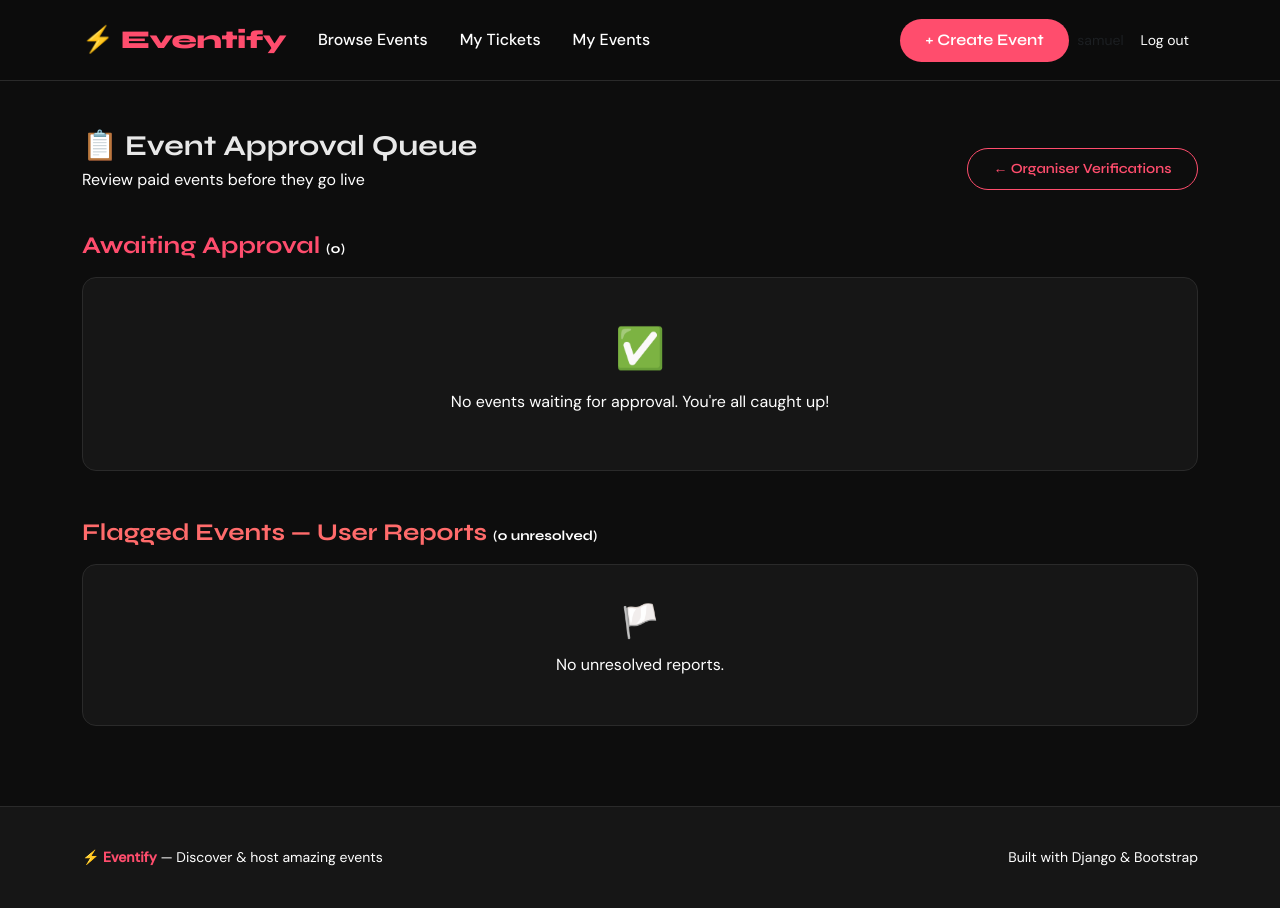
After one commit to samuel212-eng/Eventify, a Django app: page /admin-panel/events/ in a window 1280 px wide. The commit adds this page. Run offline with Django 4.2, Linux system fonts and the light colour scheme; a user stored in the database is signed in; data comes from the database, SQL or seed files in the repository; both versions use the stored data as it was after the commit; data that the repository does not hold is empty.

Commit message:
added 2 templates,changed verification

```diff
--- /dev/null
+++ b/events/templates/events/admin_event_queue.html
@@ -0,0 +1,185 @@
+{% extends "base.html" %}
+{% block title %}Event Approval Queue — Admin{% endblock %}
+
+{% block content %}
+<div class="container my-5">
+
+  <div class="d-flex justify-content-between align-items-center mb-4 flex-wrap gap-3">
+    <div>
+      <h1 style="font-size:1.8rem; margin-bottom:.25rem;">📋 Event Approval Queue</h1>
+      <p style="color:var(--muted);">Review paid events before they go live</p>
+    </div>
+    <a href="{% url 'admin_verification_queue' %}" class="btn btn-outline-brand btn-sm">
+      ← Organiser Verifications
+    </a>
+  </div>
+
+  <!-- ── PENDING EVENTS ── -->
+  <h4 style="margin-bottom:1rem; color:var(--brand);">
+    Awaiting Approval
+    <span style="font-size:.85rem; color:var(--muted);">({{ pending_events|length }})</span>
+  </h4>
+
+  {% if pending_events %}
+    <div class="row g-3 mb-5">
+      {% for approval in pending_events %}
+        <div class="col-12">
+          <div style="
+            background:var(--card-bg); border:1px solid rgba(255,190,11,.3);
+            border-radius:var(--radius); padding:1.5rem;
+            display:flex; align-items:center; gap:1.5rem; flex-wrap:wrap;
+          ">
+            <!-- Event image or placeholder -->
+            {% if approval.event.image %}
+              <img src="{{ approval.event.image.url }}"
+                   style="width:90px; height:60px; object-fit:cover; border-radius:8px; flex-shrink:0;">
+            {% else %}
+              <div style="width:90px; height:60px; border-radius:8px; background:var(--surface);
+                          display:flex; align-items:center; justify-content:center;
+                          color:var(--muted); font-size:1.5rem; flex-shrink:0;">
+                🎪
+              </div>
+            {% endif %}
+
+            <!-- Event info -->
+            <div style="flex:1; min-width:200px;">
+              <div style="font-family:'Syne',sans-serif; font-weight:700; font-size:1.05rem; margin-bottom:.25rem;">
+                {{ approval.event.title }}
+              </div>
+              <div style="color:var(--muted); font-size:.85rem; line-height:1.8;">
+                <span class="me-3">
+                  <i class="bi bi-person me-1" style="color:var(--brand);"></i>
+                  {{ approval.event.organizer.username }}
+                </span>
+                <span class="me-3">
+                  <i class="bi bi-calendar3 me-1" style="color:var(--brand);"></i>
+                  {{ approval.event.date|date:"M d, Y" }}
+                </span>
+                <span class="me-3">
+                  <i class="bi bi-geo-alt me-1" style="color:var(--brand);"></i>
+                  {{ approval.event.location }}
+                </span>
+                <span>
+                  <i class="bi bi-tag me-1" style="color:var(--brand);"></i>
+                  KES {{ approval.event.price }}
+                </span>
+              </div>
+            </div>
+
+            <!-- Submitted date -->
+            <div style="text-align:center; flex-shrink:0;">
+              <div style="color:var(--muted); font-size:.75rem;">Submitted</div>
+              <div style="font-size:.875rem;">{{ approval.submitted_at|date:"M d, Y" }}</div>
+            </div>
+
+            <!-- Status badge -->
+            <span style="
+              background:rgba(255,190,11,.15); color:#FFBE0B;
+              font-size:.72rem; font-weight:600; padding:.3rem .8rem;
+              border-radius:50px; flex-shrink:0;
+            ">⏳ Pending</span>
+
+            <!-- Actions -->
+            <div class="d-flex gap-2 flex-shrink-0">
+              <a href="{% url 'event_detail' approval.event.pk %}" target="_blank"
+                 class="btn btn-outline-brand btn-sm">
+                Preview
+              </a>
+              <a href="{% url 'admin_review_event' approval.pk %}" class="btn btn-brand btn-sm">
+                Review
+              </a>
+            </div>
+          </div>
+        </div>
+      {% endfor %}
+    </div>
+  {% else %}
+    <div style="
+      background:var(--card-bg); border:1px solid var(--border);
+      border-radius:var(--radius); padding:2.5rem; text-align:center;
+      margin-bottom:3rem; color:var(--muted);
+    ">
+      <div style="font-size:2.5rem; margin-bottom:.75rem;">✅</div>
+      <p>No events waiting for approval. You're all caught up!</p>
+    </div>
+  {% endif %}
+
+  <!-- ── REPORTS ── -->
+  <h4 style="margin-bottom:1rem; color:#FF6B6B;">
+    Flagged Events — User Reports
+    <span style="font-size:.85rem; color:var(--muted);">({{ reports|length }} unresolved)</span>
+  </h4>
+
+  {% if reports %}
+    <div class="row g-3">
+      {% for report in reports %}
+        <div class="col-md-6">
+          <div style="
+            background:var(--card-bg); border:1px solid rgba(255,77,109,.25);
+            border-radius:var(--radius); padding:1.25rem;
+          ">
+            <div class="d-flex justify-content-between align-items-start mb-2">
+              <div style="font-weight:600; font-size:.95rem;">
+                <a href="{% url 'event_detail' report.event.pk %}" style="color:var(--text);">
+                  {{ report.event.title }}
+                </a>
+              </div>
+              <span style="
+                background:rgba(255,77,109,.12); color:var(--brand);
+                font-size:.72rem; font-weight:600; padding:.2rem .65rem;
+                border-radius:50px; white-space:nowrap; margin-left:.5rem;
+              ">{{ report.get_reason_display }}</span>
+            </div>
+
+            <div style="color:var(--muted); font-size:.8rem; margin-bottom:.75rem; line-height:1.7;">
+              <div>
+                <i class="bi bi-flag me-1" style="color:var(--brand);"></i>
+                Reported by <strong style="color:var(--text);">{{ report.reported_by.username }}</strong>
+              </div>
+              <div>
+                <i class="bi bi-clock me-1" style="color:var(--brand);"></i>
+                {{ report.created_at|date:"M d, Y · g:i A" }}
+              </div>
+              {% if report.details %}
+                <div style="
+                  margin-top:.5rem; background:var(--surface);
+                  border-radius:8px; padding:.6rem .75rem;
+                  color:var(--text); font-size:.8rem; line-height:1.5;
+                ">
+                  "{{ report.details|truncatechars:120 }}"
+                </div>
+              {% endif %}
+            </div>
+
+            <div class="d-flex gap-2">
+              <a href="{% url 'event_detail' report.event.pk %}" target="_blank"
+                 class="btn btn-outline-brand btn-sm">
+                View Event
+              </a>
+              <!-- Mark resolved form -->
+              <form method="POST" action="{% url 'resolve_report' report.pk %}" class="d-inline">
+                {% csrf_token %}
+                <button type="submit" class="btn btn-sm"
+                  style="background:rgba(25,200,120,.12); color:#19C878;
+                         border:1px solid rgba(25,200,120,.3); border-radius:50px;
+                         padding:.3rem 1rem; font-size:.8rem; font-weight:600;">
+                  Mark Resolved
+                </button>
+              </form>
+            </div>
+          </div>
+        </div>
+      {% endfor %}
+    </div>
+  {% else %}
+    <div style="
+      background:var(--card-bg); border:1px solid var(--border);
+      border-radius:var(--radius); padding:2rem; text-align:center; color:var(--muted);
+    ">
+      <div style="font-size:2rem; margin-bottom:.5rem;">🏳️</div>
+      <p>No unresolved reports.</p>
+    </div>
+  {% endif %}
+
+</div>
+{% endblock %}
--- a/events/templates/events/apply_verification.html
+++ b/events/templates/events/apply_verification.html
@@ -21,7 +21,7 @@
   ">
     <h5 style="margin-bottom:1rem; font-family:'Syne',sans-serif;">Verified organisers get:</h5>
     <div class="row g-2">
-      {% for benefit in "A verified ✓ badge on all your events,Ability to create paid events,Higher search ranking,Faster support response,Attendee trust & more ticket sales"|split:"," %}
+      {% for benefit in benefits %}
         <div class="col-md-6" style="color:var(--muted); font-size:.9rem;">
           <i class="bi bi-check-circle-fill me-2" style="color:#19C878;"></i>{{ benefit }}
         </div>
--- a/events/verification_views.py
+++ b/events/verification_views.py
@@ -60,7 +60,16 @@ def apply_for_verification(request):
     else:
         form = OrganizerVerificationForm(instance=profile)
 
-    return render(request, 'events/apply_verification.html', {'form': form})
+    return render(request, 'events/apply_verification.html', {
+        'form': form,
+        'benefits': [
+            'A verified ✓ badge on all your events',
+            'Ability to create paid events',
+            'Higher search ranking',
+            'Faster support response',
+            'Attendee trust & more ticket sales',
+        ]
+    })
 
 
 @login_required
--- a/templates/base.html
+++ b/templates/base.html
@@ -15,9 +15,8 @@
   <link href="https://fonts.googleapis.com/css2?family=Syne:wght@400;600;700;800&family=DM+Sans:wght@300;400;500&display=swap" rel="stylesheet">
 
   <style>
-    /* =========================================
-       DESIGN SYSTEM — all colours & fonts live here
-       ========================================= */
+
+    /* DESIGN SYSTEM — all colours & fonts live here*/
     :root {
       --brand:      #FF4D6D;     /* hot pink — our main accent */
       --brand-dark: #C9184A;
@@ -26,7 +25,7 @@
       --surface:    #1E1E1E;
       --border:     #2A2A2A;
       --text:       #E8E8E8;
-      --muted:      #888;
+      --muted:      white;              /* #888*/
       --radius:     14px;
     }
 
```
Also changed, not shown: events/templates/events/admin_review_event.html (added, +114 -0 lines), db.sqlite3, media/events/alexnewworld-cinema-8570330.jpg (added), media/events/wpaphotomotorsport-rally-395505_1920_1.jpg (added), media/verification/ids/rohatsevci-music-7238254_1920.jpg (added), media/verification/selfies/rohatsevci-music-7238254_1920_1.jpg (added), 1 other file.
